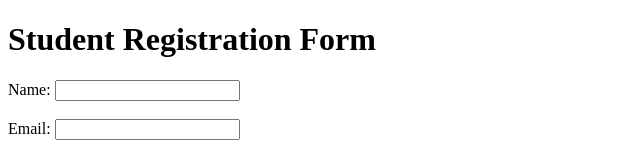
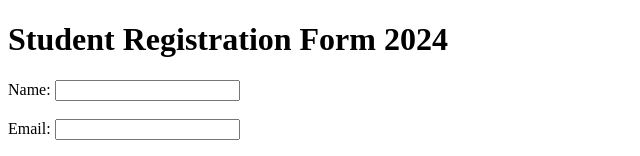
Before and after one commit to rajatrokde/k-8, a plain HTML site: page demo/index.html in a window 1280 px wide. Shown: the top 156 px of the page, without its empty margins (0-640 px from the left). Drawn offline with Linux system fonts and the light colour scheme.

Commit message:
Update index.html

```diff
--- a/demo/index.html
+++ b/demo/index.html
@@ -7,7 +7,7 @@
   <title>Student Form by rajat </title>
 </head>
 <body>
-  <h1>Student Registration Form</h1>
+  <h1>Student Registration Form 2024 </h1>
   <form action="submit.php" method="POST">
     <label for="name">Name:</label>
     <input type="text" id="name" name="name" required><br><br>
```
